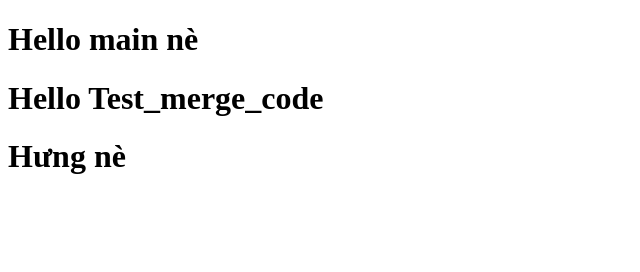
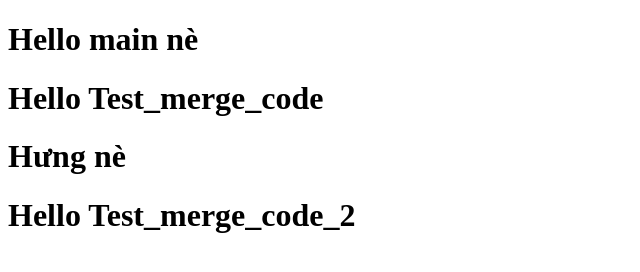
Before and after one commit to duyanh0103/test_merge_code, a plain HTML site: page index.html in a window 1280 px wide. Shown: the whole page, without its empty margins (0-640 px from the left). Drawn offline with Linux system fonts and the light colour scheme.

Commit message:
Test_merge_code_2

```diff
--- a/index.html
+++ b/index.html
@@ -9,5 +9,6 @@
     <h1>Hello main nè</h1>
     <h1>Hello Test_merge_code</h1>
     <h1>Hưng nè </h1>
+    <h1>Hello Test_merge_code_2</h1>
 </body>
 </html>
```
